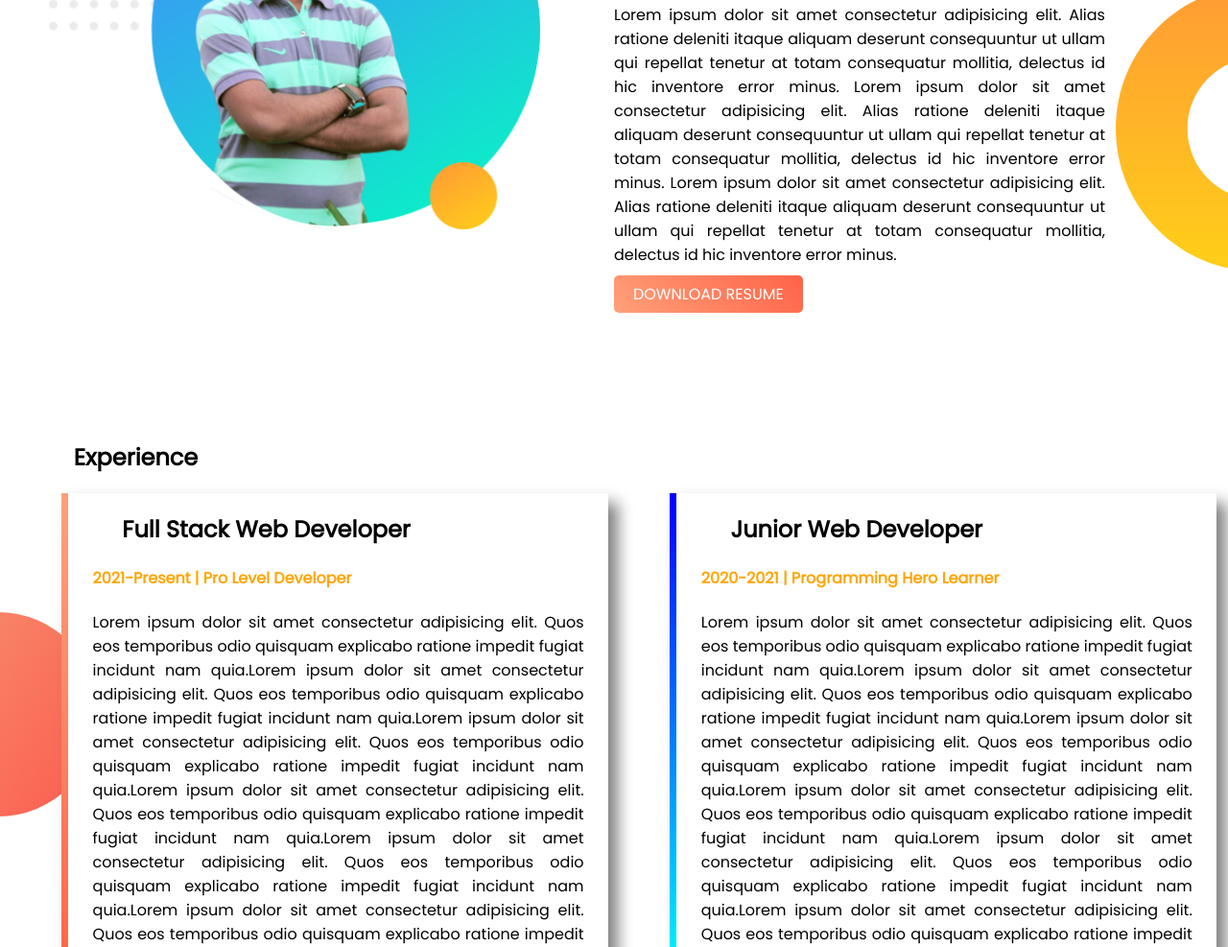
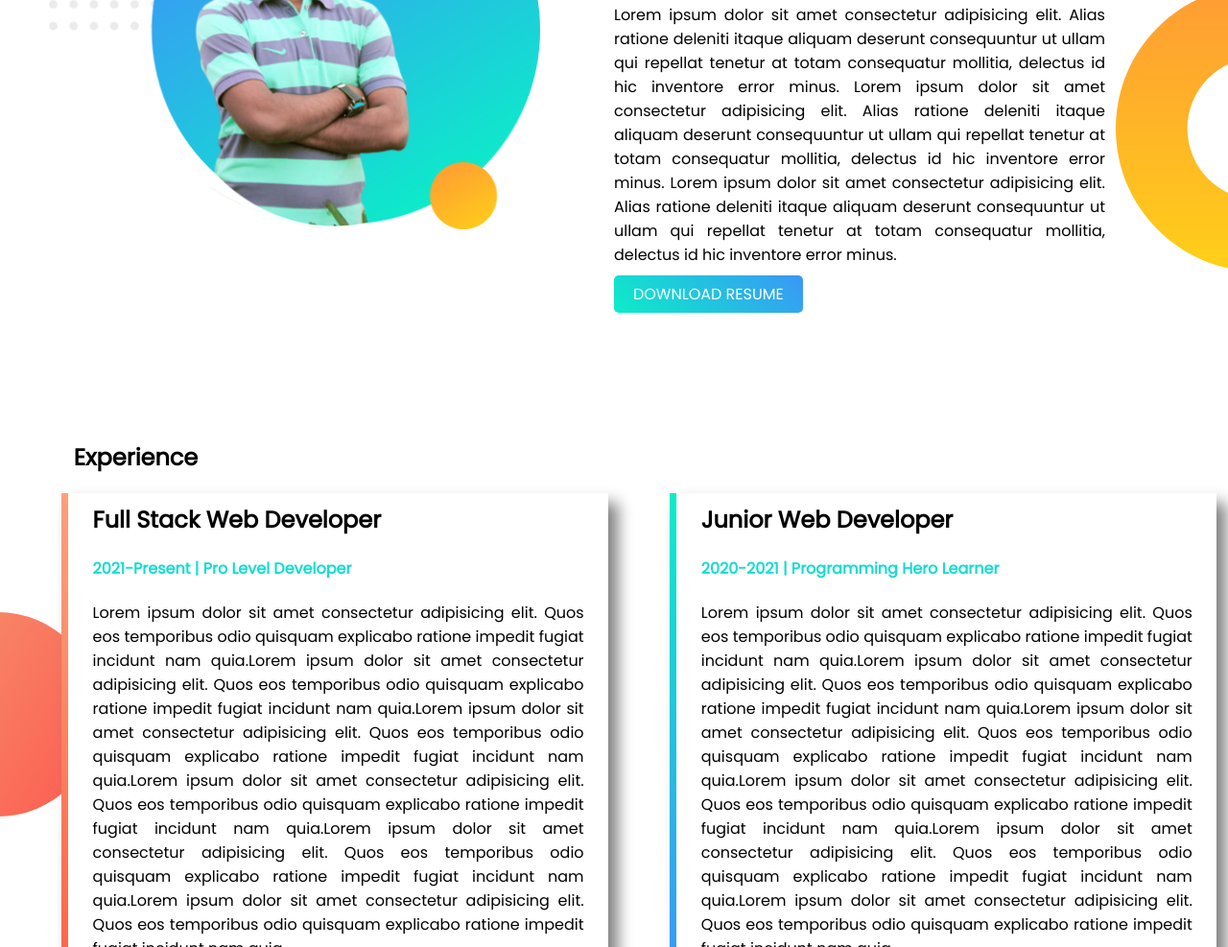
Before and after one commit to abdulhadicse/web-porfolio, a plain HTML site: page index.html in a window 1280 px wide. Shown: the part 781-1768 px from the top of the page at 96% size. Drawn offline with Linux system fonts and the light colour scheme.

Commit message:
first code

```diff
--- a/style.css
+++ b/style.css
@@ -6,10 +6,11 @@ body{
 
 h1{
     font-size: 40px;
+
 }
 
 .name_highlights{
-    color:orange;
+    color:#15DCD2;
 }
 
 .half_width{
@@ -47,7 +48,7 @@ section{
     font-size: 16px;
     color: white;
     border-radius: 5px;
-    background-image: linear-gradient(45deg, lightSalmon, tomato);
+    background-image: linear-gradient(45deg, #0CEDC8, #3A97F7);
 }
 
 .dream_banner{
@@ -83,7 +84,7 @@ section{
 
 #junior_stack{
     border-left: 7px solid;
-    border-image: linear-gradient(180deg, blue,cyan);
+    border-image: linear-gradient(180deg, #0CEDC8, #3A97F7);
     border-image-slice: 1;
 }
 
@@ -94,3 +95,8 @@ section{
 footer p{
     text-align: center;
 }
+
+.experience .half_width h2{
+    margin: 0px;
+    margin-top: 10px;
+}
```
